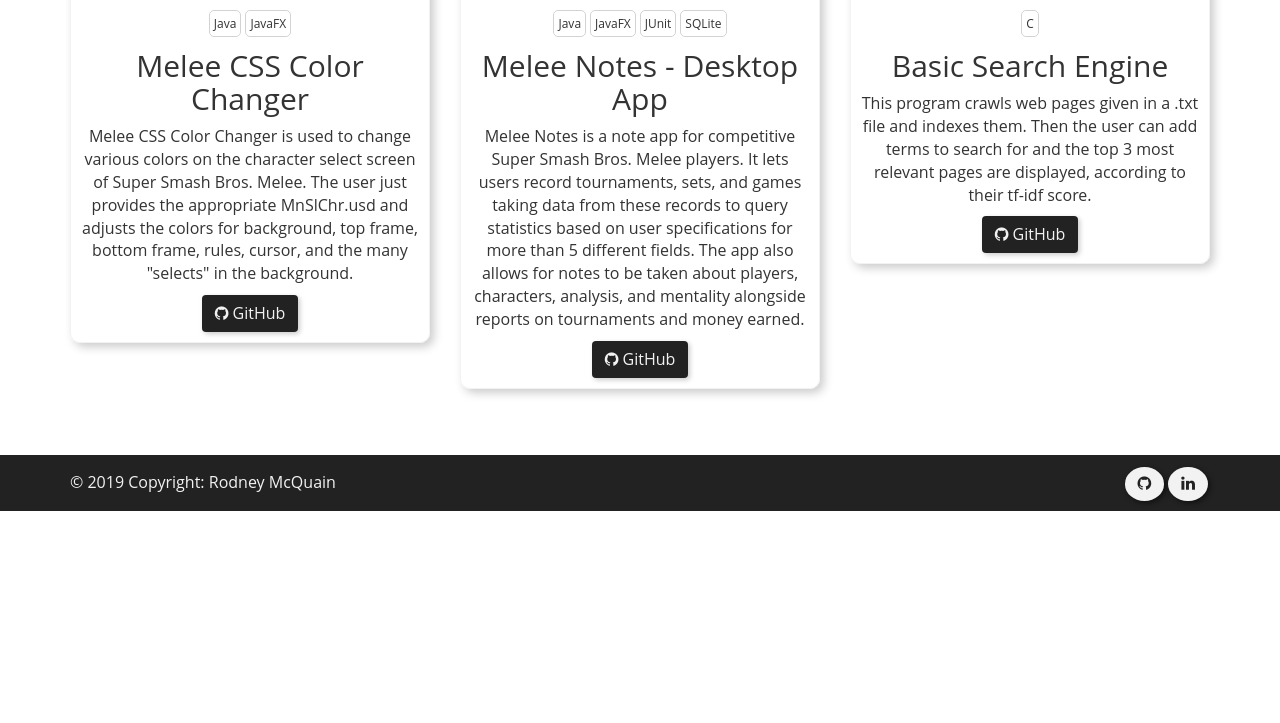
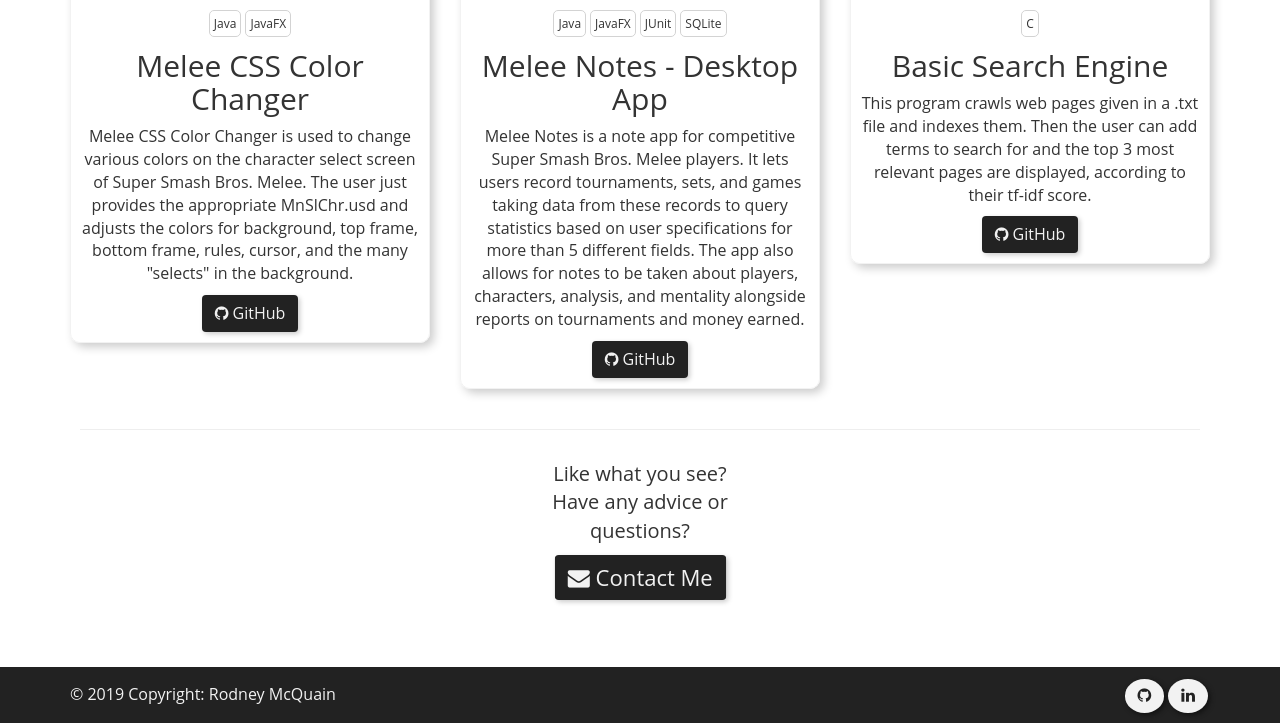
Before and after one commit to RodneyMcQuain/Personal-Website-GatsbyJS, a Gatsby site: page /projects in a window 1280 px wide. Shown: the part 1130-1853 px from the top of the page. Before the commit the page ends 1641 px from the top, so only its background shows below. Built offline with nearby package versions, Linux system fonts and the light colour scheme; Gatsby itself is replaced by a stand-in of ours.

Commit message:
feat: add contact me button at the bottom of relevant pages

```diff
--- /dev/null
+++ b/src/components/Contact/ContactIcon.jsx
@@ -0,0 +1,5 @@
+import React from 'react';
+
+const ContactIcon = () => <span className="fa fa-envelope" aria-hidden="true" />;
+
+export default ContactIcon;
--- /dev/null
+++ b/src/components/Contact/ContactMe.jsx
@@ -0,0 +1,23 @@
+import React from 'react';
+import { Link } from 'gatsby';
+import InViewAnimation from '../InViewAnimation';
+import ContactIcon from './ContactIcon';
+
+const ContactMe = () => (
+    <InViewAnimation>
+        <section className="contact-me">
+            <hr />
+            <div>
+                <div className="contact-me-text-wrapper">
+                    <div className="contact-me-text">Like what you see?</div>
+                    <div className="contact-me-text">Have any advice or questions?</div>
+                </div>
+                <Link to="/contact" className="btn contact-me-btn">
+                    <ContactIcon /> Contact Me
+                </Link>
+            </div>
+        </section>
+    </InViewAnimation>
+);
+
+export default ContactMe;
--- a/src/components/HomePage/HomePage.jsx
+++ b/src/components/HomePage/HomePage.jsx
@@ -3,6 +3,7 @@ import Banner from './Banner/Banner';
 import AboutMe from './AboutMe';
 import Education from './Education/Education';
 import Skills from './Skills/Skills';
+import ContactMe from '../Contact/ContactMe';
 
 const HomePage = () => {
     useEffect(scrollToCurrentHash, []);
@@ -13,6 +14,9 @@ const HomePage = () => {
             <AboutMe />
             <Education />
             <Skills />
+            <div className="container">
+                <ContactMe />
+            </div>
         </>
     );
 };
--- a/src/pages/contact.js
+++ b/src/pages/contact.js
@@ -4,6 +4,7 @@ import ValidationText from '../components/Contact/ValidationText';
 import SuccessText from '../components/Contact/SuccessText';
 import Layout from '../components/Layout/layout';
 import SEO from '../components/seo';
+import ContactIcon from '../components/Contact/ContactIcon';
 
 const THIS_PAGE = "/";
 
@@ -116,7 +117,7 @@ const Contact = () => {
                                         aria-label="Send Email"
                                         disabled={isError}
                                     >
-                                        <span className="fa fa-envelope" aria-hidden="true"></span> Send Email
+                                        <ContactIcon /> Send Email
                                     </button>
                                 </div>
                             </form>
--- a/src/pages/projects.js
+++ b/src/pages/projects.js
@@ -4,6 +4,7 @@ import Project from '../components/Projects/Project';
 import InViewAnimation from '../components/InViewAnimation';
 import Layout from '../components/Layout/layout';
 import SEO from '../components/seo';
+import ContactMe from '../components/Contact/ContactMe';
 
 const Projects = ({projects}) => (
     <Layout>
@@ -17,6 +18,7 @@ const Projects = ({projects}) => (
                 <div className="row display-flex">
                     {projects.map(project => <Project key={project.node.id} project={project.node} />)}
                 </div>
+                <ContactMe />
             </div>
         </InViewAnimation>
     </Layout>
--- a/src/styles/layout/_contact.scss
+++ b/src/styles/layout/_contact.scss
@@ -75,3 +75,42 @@
         width: 100%;
     }
 }
+
+.contact-me {
+    display: flex;
+    justify-content: center;
+    flex-direction: column;
+    padding: $default-spacing;
+
+    hr {
+        width: 100%;
+    }
+
+    > div {
+        max-width: 300px;
+        margin: 0 auto;
+
+        .contact-me-text-wrapper {
+            padding: $default-spacing;
+
+            .contact-me-text {
+                font-size: 20rem;
+            }
+        }
+
+        .contact-me-btn {
+            font-size: 22rem;
+            animation: contact-btn-pulse 2s infinite;
+
+            span {
+                font-size: 22rem;
+            }
+        }
+    }
+
+    @keyframes contact-btn-pulse {
+        0% { @include transform(scale(1)); }
+        50% { @include transform(scale(1.05)); }
+        100% { @include transform(scale(1)); }
+    }
+}
--- a/src/templates/BlogPost.js
+++ b/src/templates/BlogPost.js
@@ -8,6 +8,7 @@ import SEO from '../components/seo';
 import Img from 'gatsby-image';
 import PublishedOnDate from '../components/Blog/PublishedOnDate';
 import UpdatedOnDate from '../components/Blog/UpdatedOnDate';
+import ContactMe from '../components/Contact/ContactMe';
 
 export default function Template({ data }) {
     const { html, excerpt, tableOfContents, wordCount } = data.thisPost;
@@ -35,6 +36,7 @@ export default function Template({ data }) {
                             <h1 className="-left-align">{title}</h1>
                         </div>
                         <div className="markdown-body" dangerouslySetInnerHTML={{ __html: html }} />
+                        <ContactMe />
                     </div>
                     <div className="col-md-3">
                         <ResponsiveBlogMenu posts={data.recentPosts.edges} currentPostName={title} tableOfContents={tableOfContents} />
```
